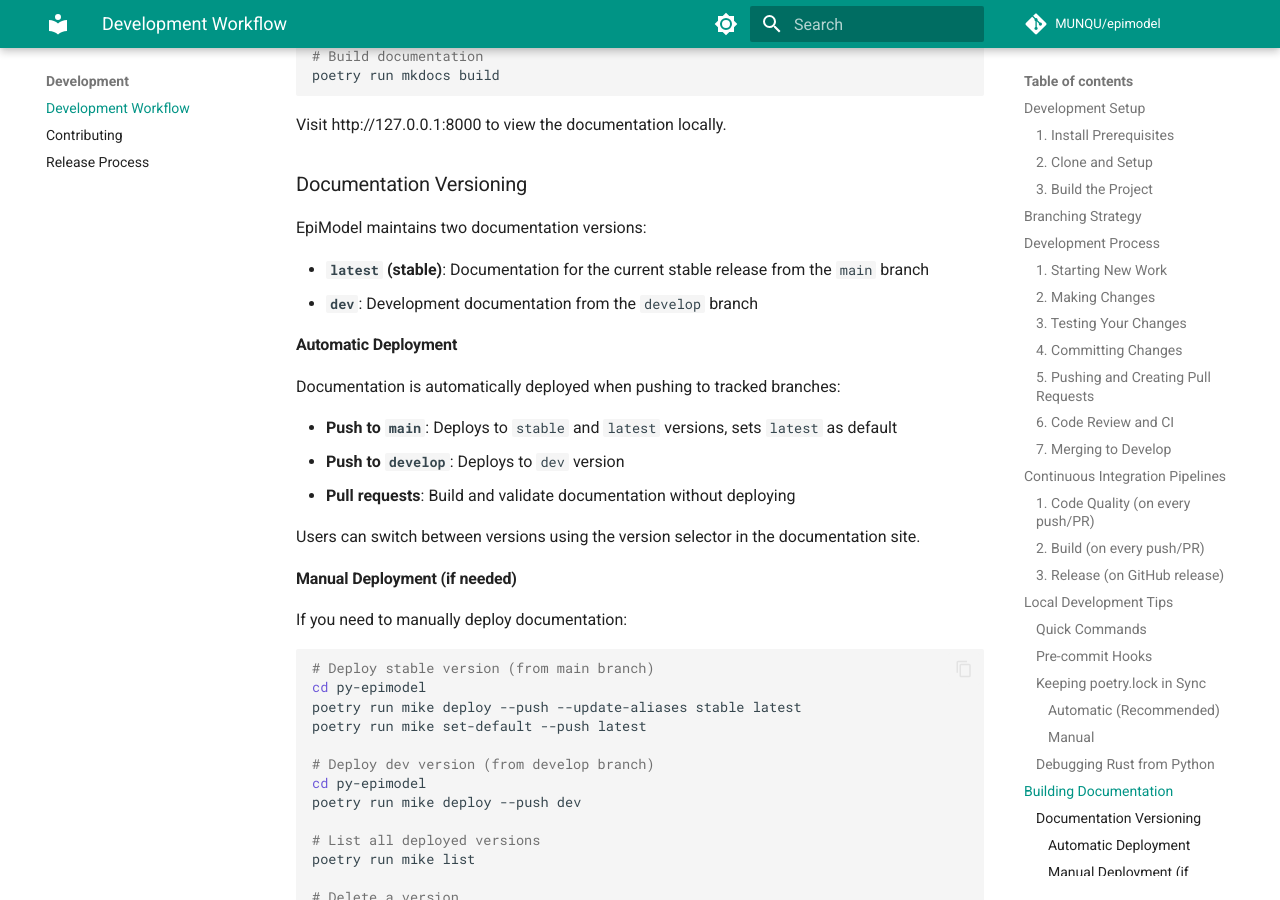
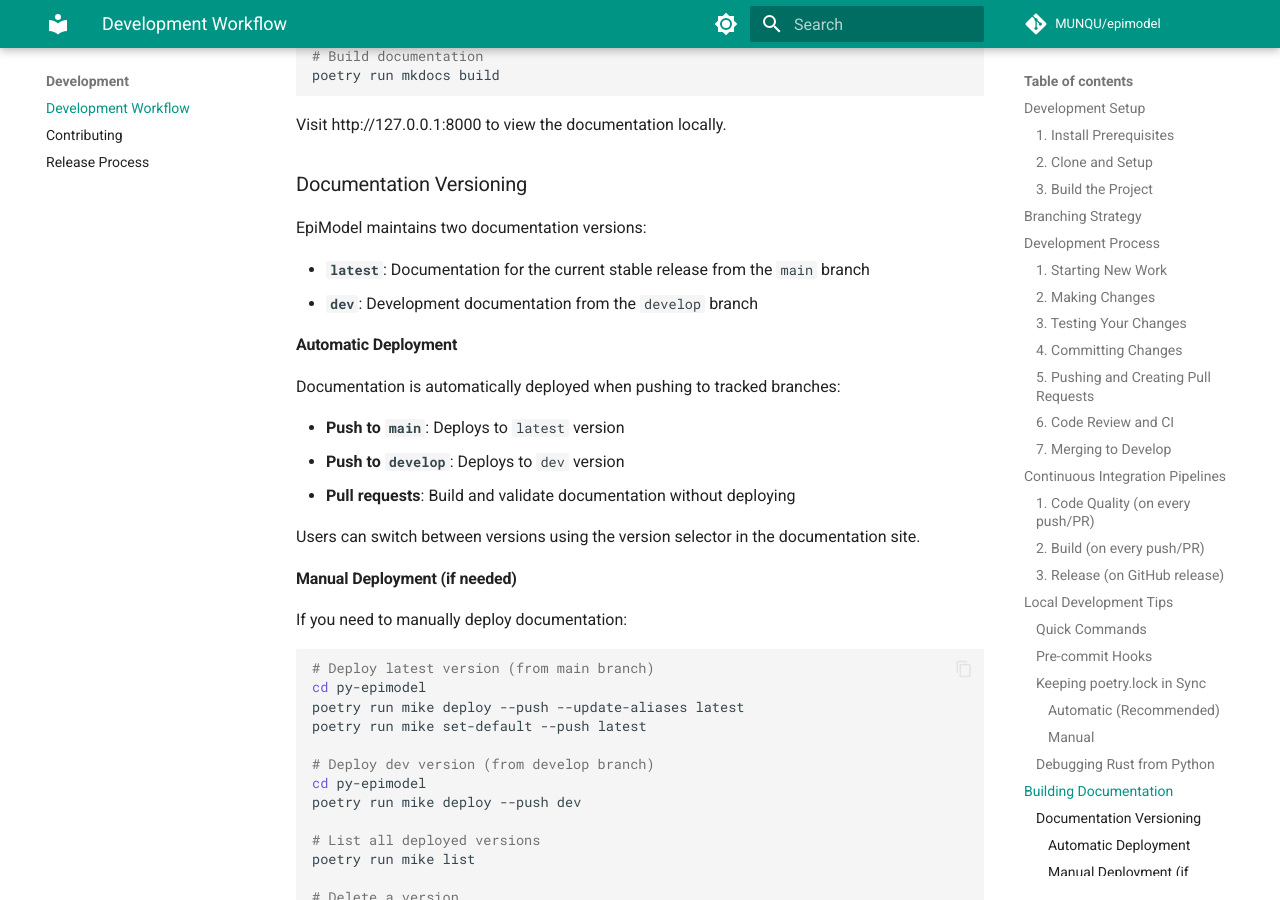
Before and after one commit to MUNQU/commol, an MkDocs documentation site: the page built from docs/development/workflow.md, in a window 1280 px wide and 900 px high, scrolled down 6608 px. Built offline with MkDocs 1.6.1 and Material for MkDocs 9.7.7, drawn with Linux system fonts in a browser that asks for light colours; comment, search, counter and statistics services are not loaded; the version menu is left out.

Commit message:
refactor(docs-versions): deleted "stable" from docs versions aliases

````diff
--- a/docs/development/workflow.md
+++ b/docs/development/workflow.md
@@ -294,14 +294,14 @@ Visit http://127.0.0.1:8000 to view the documentation locally.
 
 EpiModel maintains two documentation versions:
 
-- **`latest` (stable)**: Documentation for the current stable release from the `main` branch
+- **`latest`**: Documentation for the current stable release from the `main` branch
 - **`dev`**: Development documentation from the `develop` branch
 
 #### Automatic Deployment
 
 Documentation is automatically deployed when pushing to tracked branches:
 
-- **Push to `main`**: Deploys to `stable` and `latest` versions, sets `latest` as default
+- **Push to `main`**: Deploys to `latest` version
 - **Push to `develop`**: Deploys to `dev` version
 - **Pull requests**: Build and validate documentation without deploying
 
@@ -312,9 +312,9 @@ Users can switch between versions using the version selector in the documentatio
 If you need to manually deploy documentation:
 
 ```bash
-# Deploy stable version (from main branch)
+# Deploy latest version (from main branch)
 cd py-epimodel
-poetry run mike deploy --push --update-aliases stable latest
+poetry run mike deploy --push --update-aliases latest
 poetry run mike set-default --push latest
 
 # Deploy dev version (from develop branch)
````
Also changed, not shown: 1 other file.
